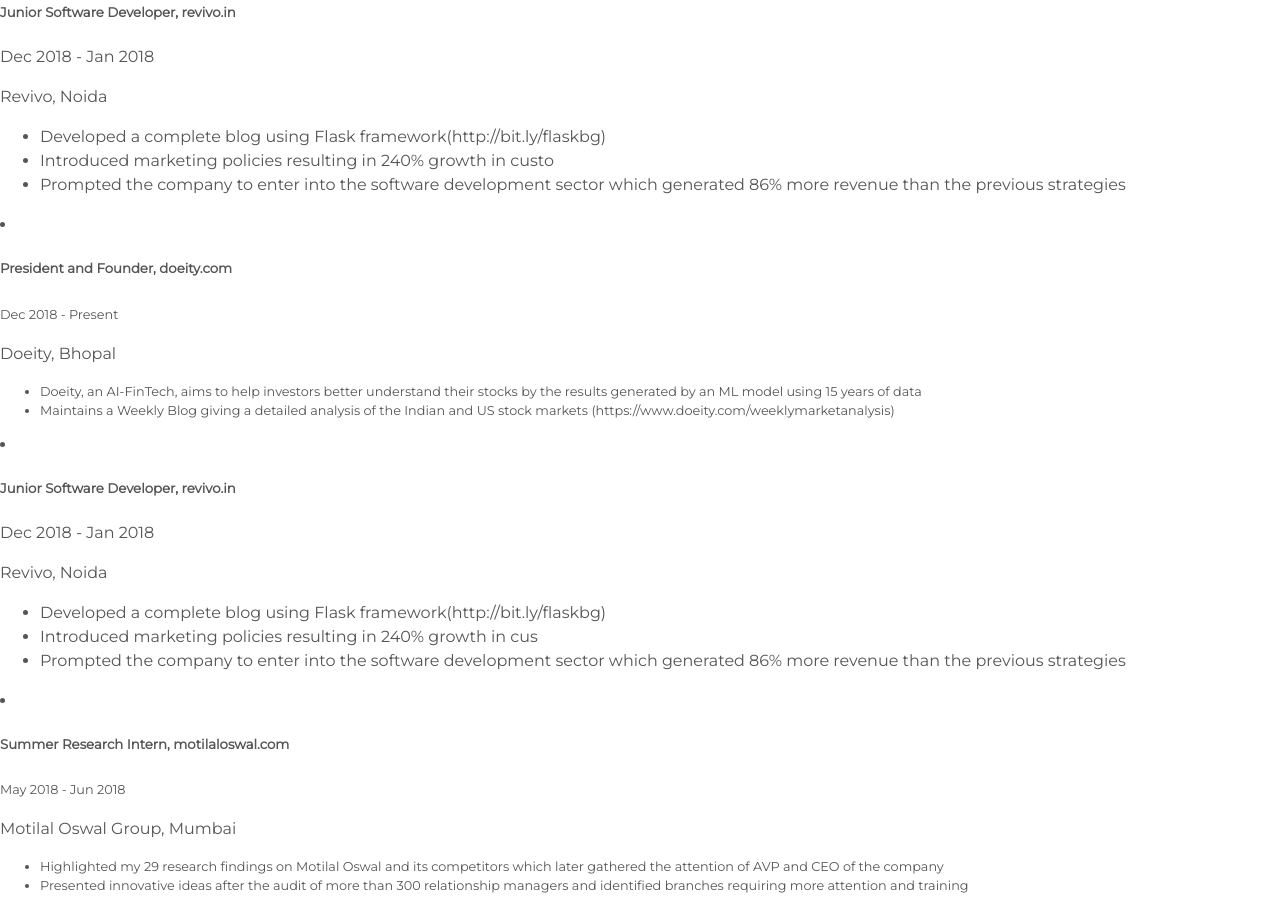
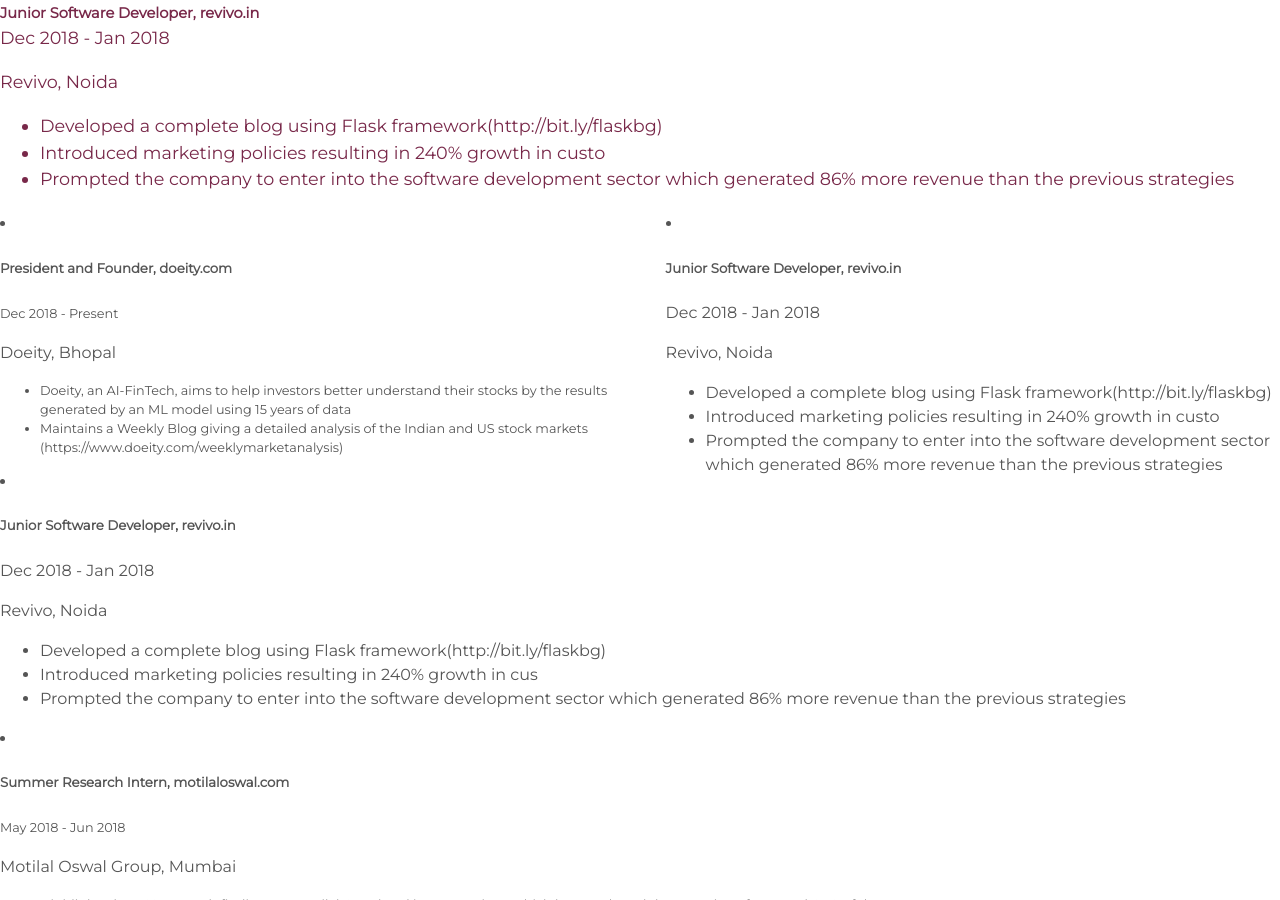
Before and after one commit to arkadee/arkadee.github.io, a Jekyll site: the page built from index.html, in a window 1280 px wide and 900 px high, scrolled down 1871 px. Built offline with Jekyll 4.4.1, drawn with Linux system fonts in a browser that asks for light colours.

Commit message:
Update experience.html

```diff
--- a/_includes/experience.html
+++ b/_includes/experience.html
@@ -1,4 +1,17 @@
-<div>
+<div class="user-projects">
+    <li>
+        <h5>Junior Software Developer, revivo.in</h5>
+            Dec 2018 - Jan 2018
+        <p>Revivo, Noida</p>
+        <ul>
+            <li>Developed a complete blog using Flask framework(http://bit.ly/flaskbg)</li>
+            <li>Introduced marketing policies resulting in 240% growth in custo </li>
+            <li>Prompted the company to enter into the software development sector which generated 86% more revenue than the previous strategies</li>
+        </ul>
+    </li>
+</div>
+
+<div class="contents-right">
     <li>
         <h5>Junior Software Developer, revivo.in</h5>
             Dec 2018 - Jan 2018
```
